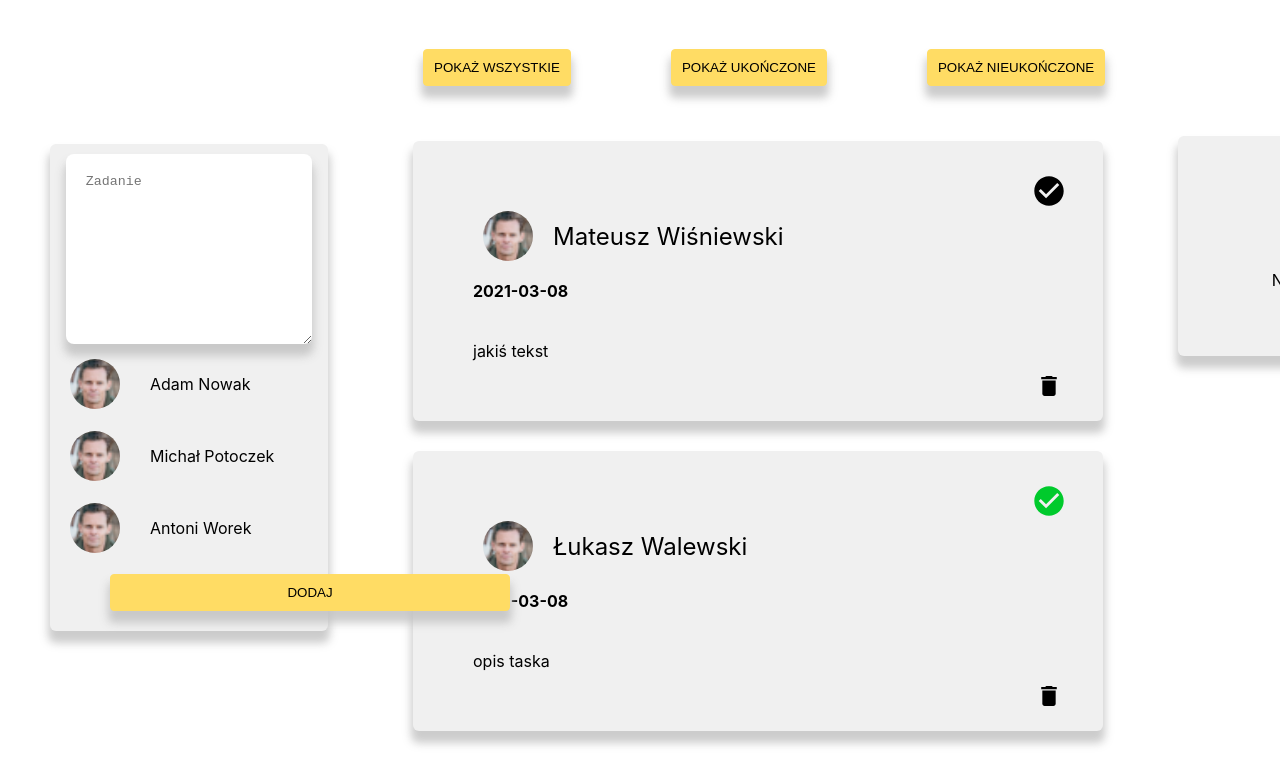
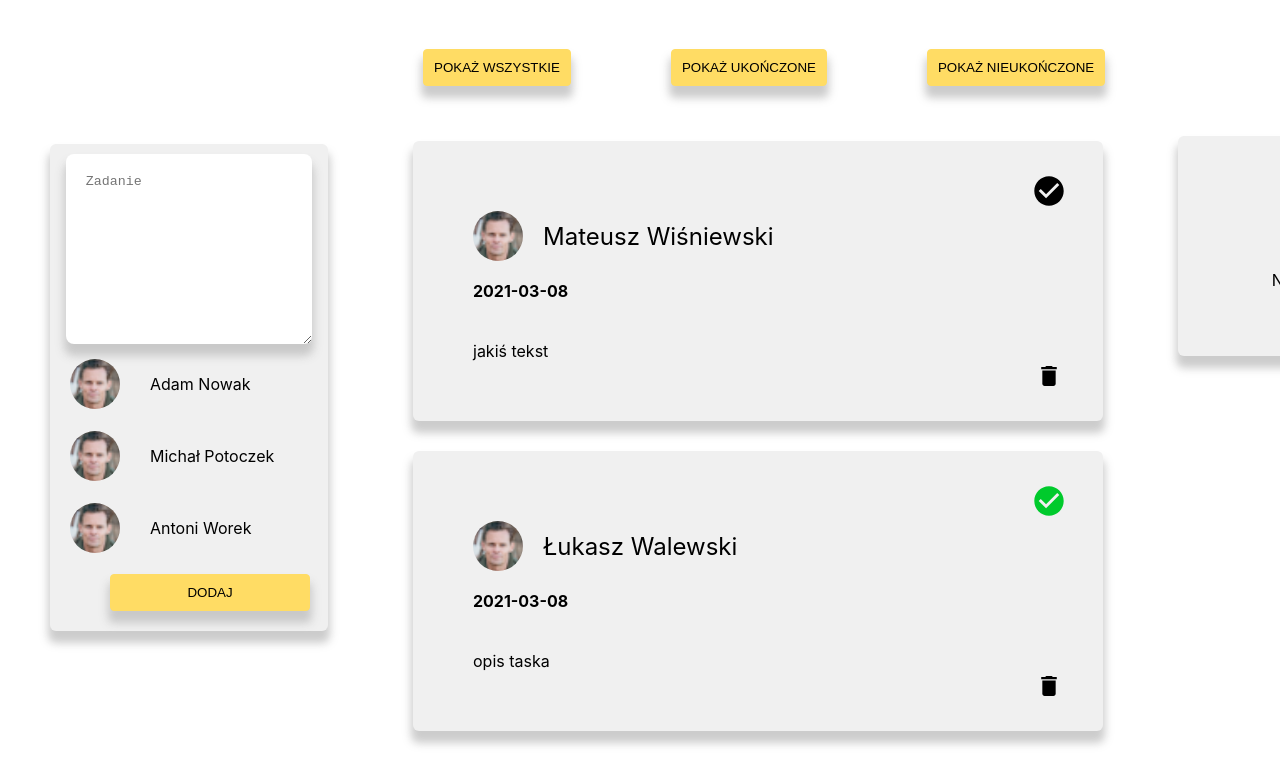
Before and after one commit to karol-szczepaniec/todo-app, a React (Create React App) app: page / in a window 1280 px wide. Shown: the top 784 px of the page. Built offline with nearby package versions, Linux system fonts and the light colour scheme.

Commit message:
add localstorage use

```diff
--- a/src/App.css
+++ b/src/App.css
@@ -44,7 +44,8 @@
   background-color: #FFDC64;
   border: solid 1px #FFDC64;
   border-radius: 4px;
-  width: 400px;
+  width: auto;
+  min-width: 200px;
   outline: none;
   padding: 10px;
   margin: 10px 50px 10px 50px;
@@ -177,14 +178,16 @@ textarea{
 
 .icoBtn{
   padding-top: 10px;
+  padding-bottom: 10px;
   width: 30px;
   height: 30px;
-  //margin-bottom: 70px;
 }
 
 .icoBin{
   width: 20px;
   height: 20px;
+  padding-top: 10px;
+  padding-bottom: 10px;
 }
 
 .icoBin:hover{
@@ -207,7 +210,7 @@ filter: invert(69%) sepia(47%) saturate(6276%) hue-rotate(92deg);
 
 .empName{
   display: flex;
-  padding: 10px;
+  padding: 10px 10px 10px 0px;
   align-items: center;
   margin: 10px;
   font-size: x-large;
--- a/src/App.js
+++ b/src/App.js
@@ -1,16 +1,22 @@
-import React,{useReducer, useState} from "react";
+import React,{useEffect, useState} from "react";
 import './App.css';
 import TodoItem from "./components/TodoItem"
 import UsersBar from "./components/UsersBar";
 
 function App() {
 
-    const [items, setItems] = useState({
-        info:{
+    useEffect(()=>{
+        const data = localStorage.getItem('items');
+
+        if(data){
+            setItems(JSON.parse(data))
+        }else {
+            setItems({
+                info: {
                     itemsAmount: 2,
                     itemsMarked: 1
                 },
-        todoItems:[
+                todoItems: [
                     {
                         id: 1,
                         isCompleted: false,
@@ -30,6 +36,31 @@ function App() {
                         isShowing: true,
                         employeeName: "Łukasz Walewski",
                         employeeIng: "dwa"
+                    },
+                ]
+            })
+        }
+    },[])
+
+    useEffect(()=>{
+        localStorage.setItem('items',JSON.stringify(items))
+    })
+
+    const [items, setItems] = useState({
+        info:{
+          itemsAmount: 2,
+          itemsMarked: 1
+        },
+        todoItems:[
+        {
+            id: 1,
+            isCompleted: false,
+            date: '2021-03-08',
+            contentText: 'jakiś tekst',
+            assignedPerson: 'id: 11',
+            isShowing: true,
+            employeeName: "Mateusz Wiśniewski",
+            employeeIng: "jeden"
         },
         ]})
 
@@ -59,13 +90,14 @@ function App() {
                 newInfo.itemsAmount ++;
                 break;
             case 'REMOVE':
-
-                if(items.todoItems[index].isCompleted){
-                    newInfo.itemsMarked --;
+                if(items.todoItems.length >1) {
+                    if (items.todoItems[index].isCompleted) {
+                        newInfo.itemsMarked--;
                     }
 
-                newInfo.itemsAmount --;
+                    newInfo.itemsAmount--;
                     newList = items.todoItems.filter(el => el.id != action.payload.id)
+                }
                 break;
             case 'MARK':
                 newList[index].isCompleted = !items.todoItems[index].isCompleted;
@@ -102,7 +134,7 @@ function App() {
                 return true;
         }
 
-        setItems({info: newInfo, todoItems: newList});
+        setItems({info: newInfo, todoItems: newList})
     }
 
 
```
Also changed, not shown: src/components/TodoItem.js (+0 -20 lines). Lines whose indentation alone changed are shown as unchanged.
